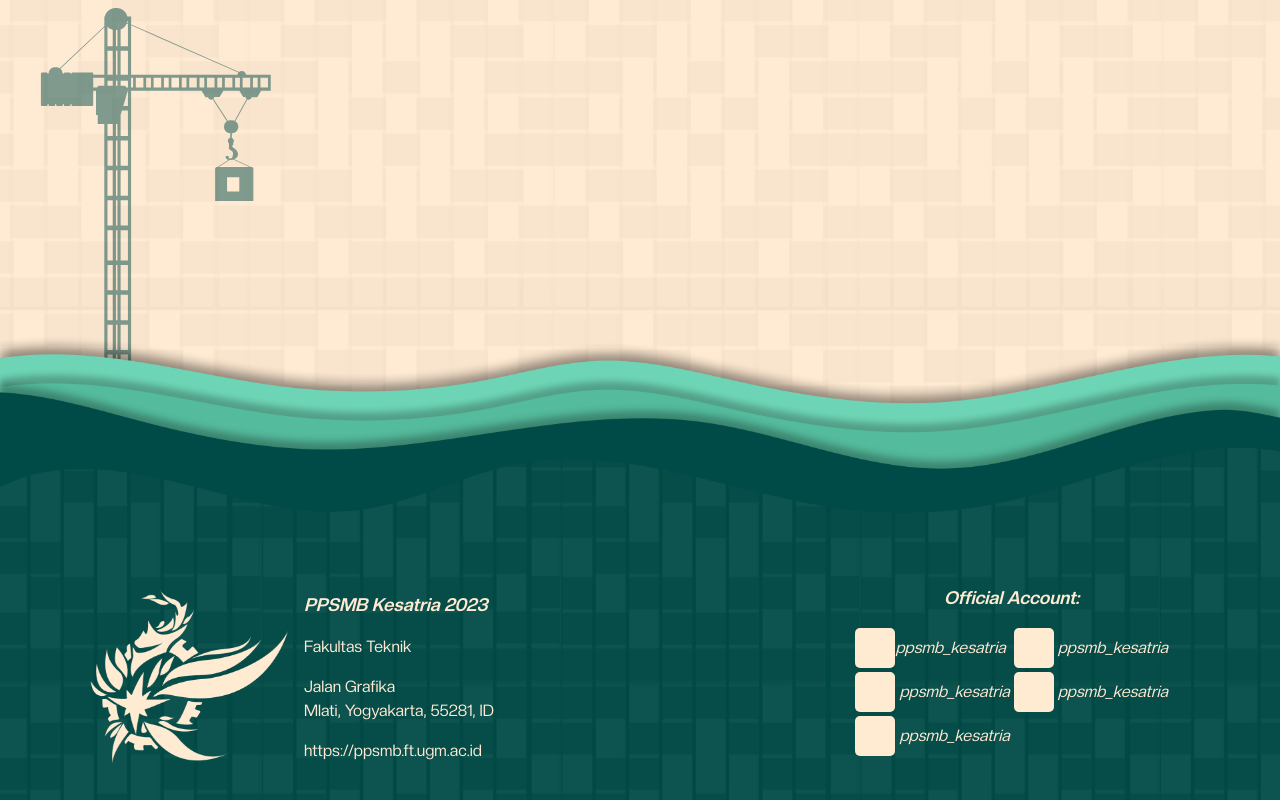
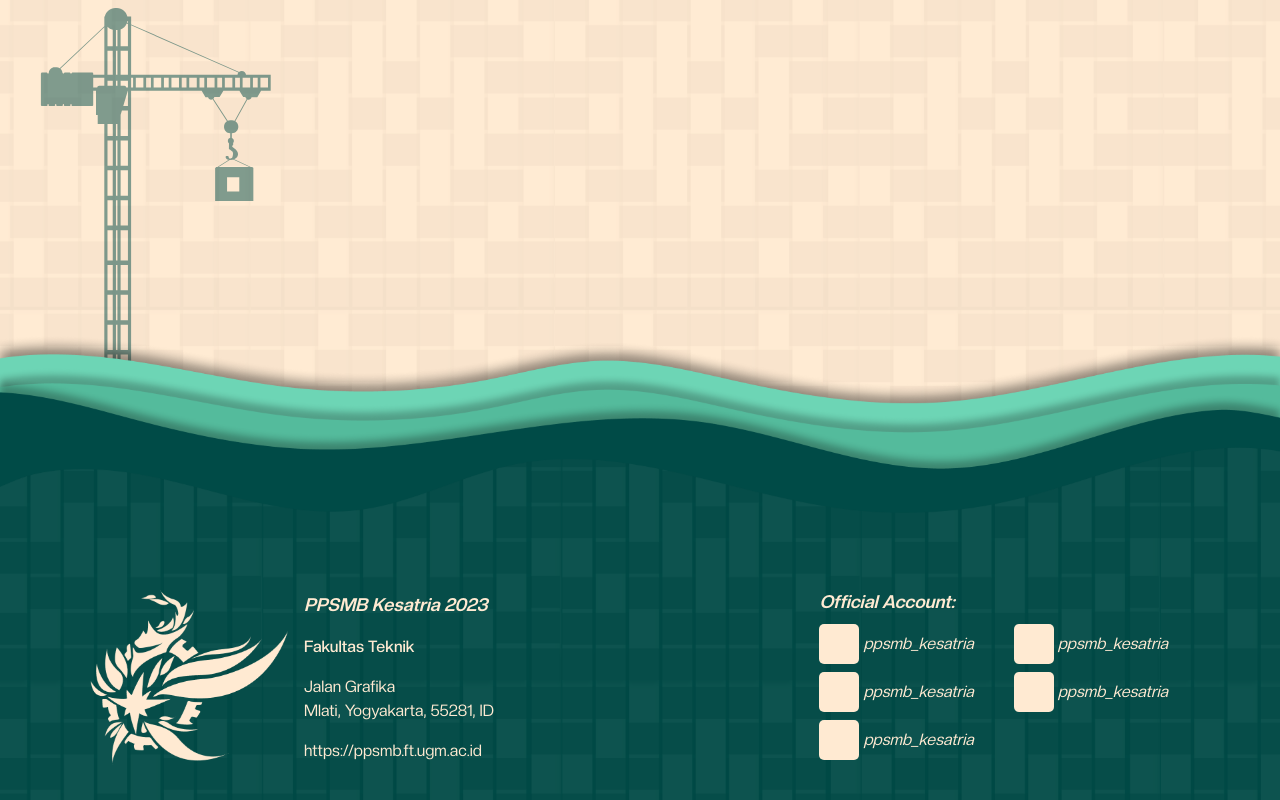
Before and after one commit to PPSMB-Kesatria/kesatria23-frontend, a Next.js app: page / in a window 1280 px wide. Shown: the part 5613-6413 px from the top of the page. Built offline with nearby package versions, Linux system fonts and the light colour scheme.

Commit message:
fix:gap in footer

```diff
--- a/src/app/components/Footer.jsx
+++ b/src/app/components/Footer.jsx
@@ -11,7 +11,7 @@ export default function Footer() {
           src="/TransitionFooter.png"
           alt=""
           className="absolute z-[2] top-0 translate-y-[-50%] left-0 !w-[105%]"
-    />
+        />
         <div className="justify-between md:flex md:flex-row md:w-full lg:h-[250px]">
           <div className="px-2 place-content-center flex flex-row gap-4 items-center text-left">
             <img
@@ -21,17 +21,17 @@ export default function Footer() {
             />
             <div className=" max-xs:text-[10px] md:w-[200px]">
               <p className=" max-xs:text-base font-creato italic font-bold text-lg md:mb-4">PPSMB Kesatria 2023</p>
-              <p className="md:mb-4">Fakultas Teknik</p>
+              <p className="md:mb-4 font-medium">Fakultas Teknik</p>
               <p className="md:mb-4">Jalan Grafika <br />
                 Mlati, Yogyakarta, 55281, ID</p>
               <p className="">https://ppsmb.ft.ugm.ac.id</p>
             </div>
           </div>
-          <div className=" py-4 px-8 justify-center md:w-[200px] lg:w-auto lg:h-[172px]">
+          <div className=" py-4 px-8 items-center justify-center md:w-[200px] lg:w-auto lg:h-[172px]">
 
-            <p className=" font-creato font-bold italic text-lg  my-4 text-center max-md:hidden">Official Account:</p>
-            <div className="mb-10 gap-1  flex justify-between  place-items-center md:gap-10 md:w-[100px] md:grid grid-cols-3 lg:grid-cols-2 lg:gap-1 lg:w-fit lg:place-items-start">
-              <div className="flex items-center ">
+            <p className=" font-creato font-bold italic text-lg pt-3 my-2 text-left max-md:hidden">Official Account:</p>
+            <div className="mb-10 gap-1 flex justify-between  place-items-center md:gap-10 md:w-[100px] md:grid grid-cols-3 lg:grid-cols-2 lg:gap-2 lg:gap-x-10 lg:w-fit lg:place-items-start">
+              <div className="flex items-center gap-1">
                 <div className="bg-neutral-100 w-[40px] max-xs:w-[30px] rounded-[5px] aspect-square"></div>
                 <p className="font-creato font-normal italic text-base  max-lg:hidden ">ppsmb_kesatria</p>
               </div>
```
